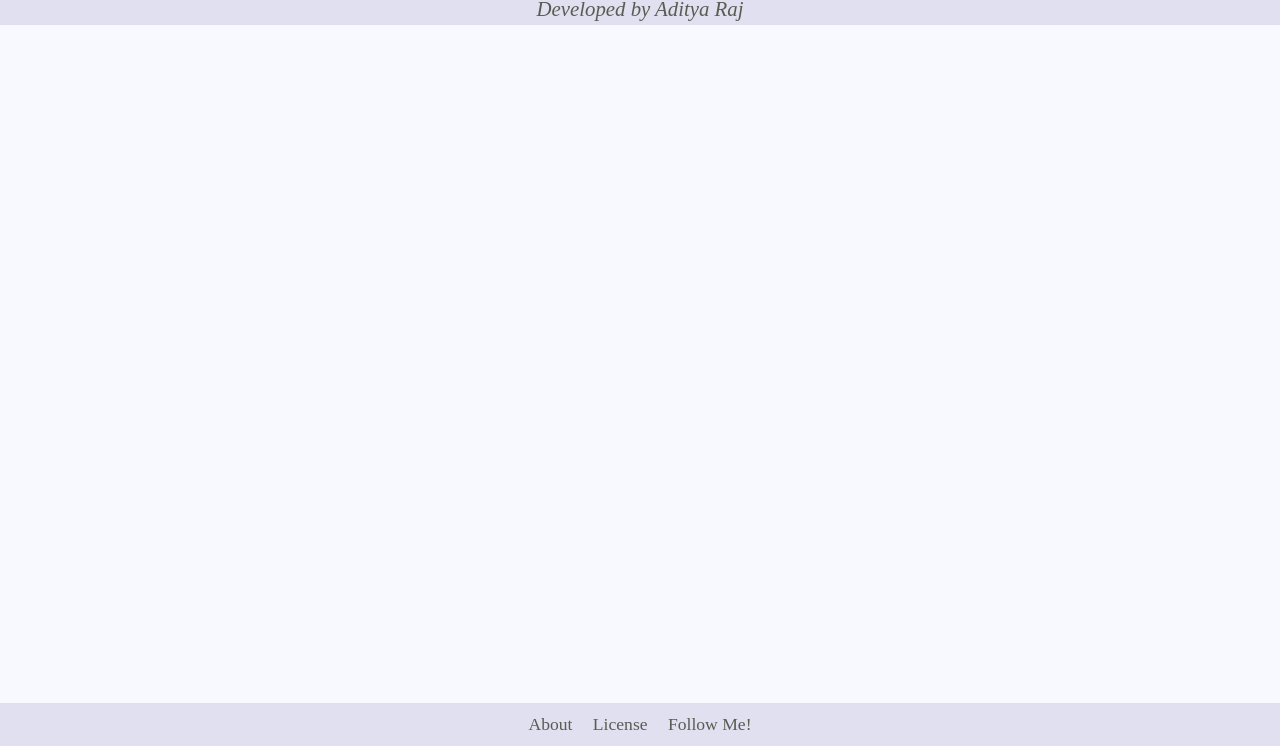
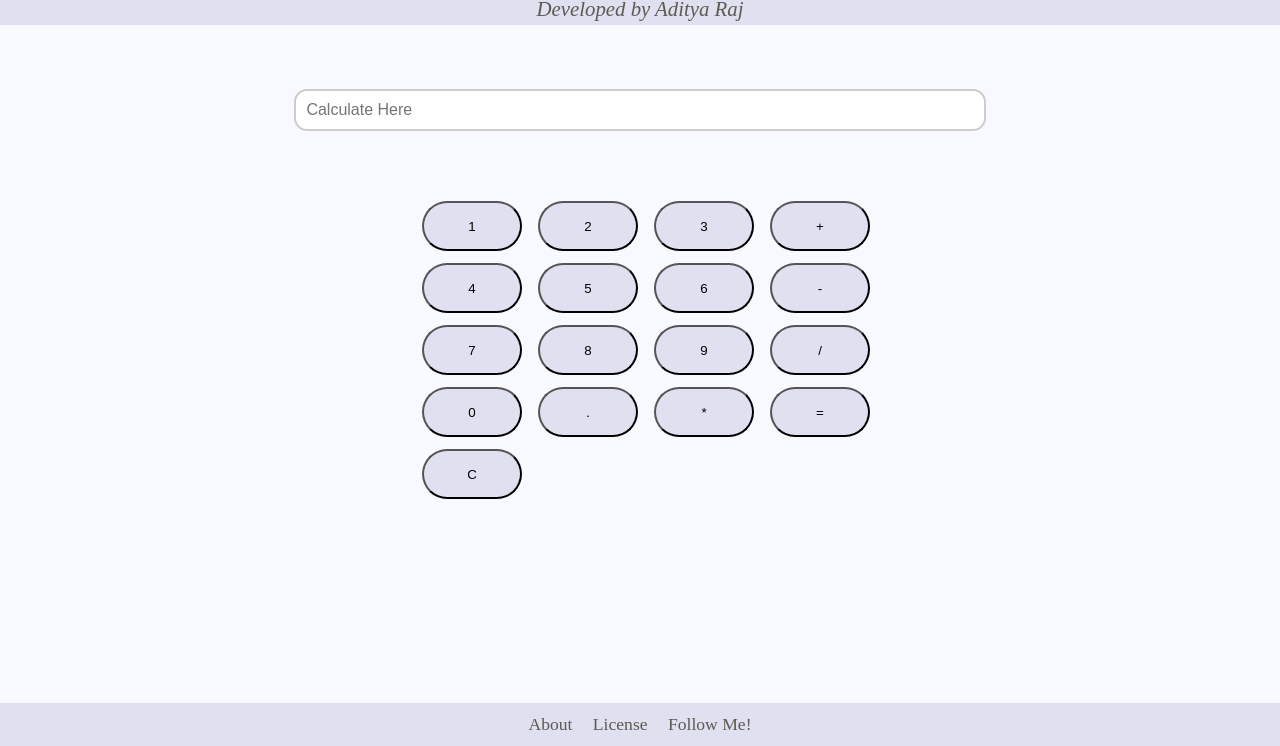
Before and after one commit to aditya06121/Web-Calculator, a plain HTML site: page index.html in a window 1280 px wide. Shown: the part 54-800 px from the top of the page. Drawn offline with Linux system fonts and the light colour scheme.

Commit message:
styling-complete

```diff
--- a/assets/style.css
+++ b/assets/style.css
@@ -50,3 +50,37 @@ li a:hover, li a:focus{
     text-decoration: underline;
     color: hsl(75, 11%, 22%);
 }
+.ui{
+    display: flex;
+    width: 100%;
+    align-items: center;
+    justify-content: center;
+    flex-direction: column;
+    padding: 5%;
+}
+input {
+    /* increase the width here! */
+    width: 60%;
+    padding: 10px;
+    font-size: 16px;
+    border: 2px solid #ccc;
+    border-radius: 13px;
+}
+.keys{
+    max-width: 100%;
+    max-height: 400px;
+    display: grid;
+    align-items: center;
+    justify-content: center;
+    grid-template-columns: 100px 100px 100px 100px;
+    column-gap: 1rem;
+
+}
+button{
+    background-color: rgb(224, 224, 240);
+    width: 100px;
+    height: 50px;
+    border-radius: 75px;
+    margin: 6%;
+    text-align: center;
+}
--- a/index.html
+++ b/index.html
@@ -12,6 +12,29 @@
     <h1>Web-Calculator </h1>
     <p class="subtext">Developed by Aditya Raj</p>
 </div>
+<main class="ui">
+    <input type="text" id="inputbox" placeholder="Calculate Here" readonly>
+</main>
+<div class="keys">
+<button onclick="append_to_display('1')">1</button>
+<button onclick="append_to_display('2')">2</button>
+<button onclick="append_to_display('3')">3</button>
+<button onclick="append_to_display('+')">+</button>
+<button onclick="append_to_display('4')">4</button>
+<button onclick="append_to_display('5')">5</button>
+<button onclick="append_to_display('6')">6</button>
+<button onclick="append_to_display('-')">-</button>
+<button onclick="append_to_display('7')">7</button>
+<button onclick="append_to_display('8')">8</button>
+<button onclick="append_to_display('9')">9</button>
+<button onclick="append_to_display('/')">/</button>
+<button onclick="append_to_display('0')">0</button>
+<button onclick="append_to_display('.')">.</button>
+<button onclick="append_to_display('*')">*</button>
+<button onclick="calculate()">=</button>
+<button onclick="clear_screen()">C</button>
+</div>
+
 
 
 
@@ -22,5 +45,6 @@
         <li><a href="https://www.linkedin.com/in/aditya-raj-904a93272/">Follow Me!</a></li>
     </ul>
 </footer>
+<script src="./assets/main.js"></script>
 </body>
 </html>
```
